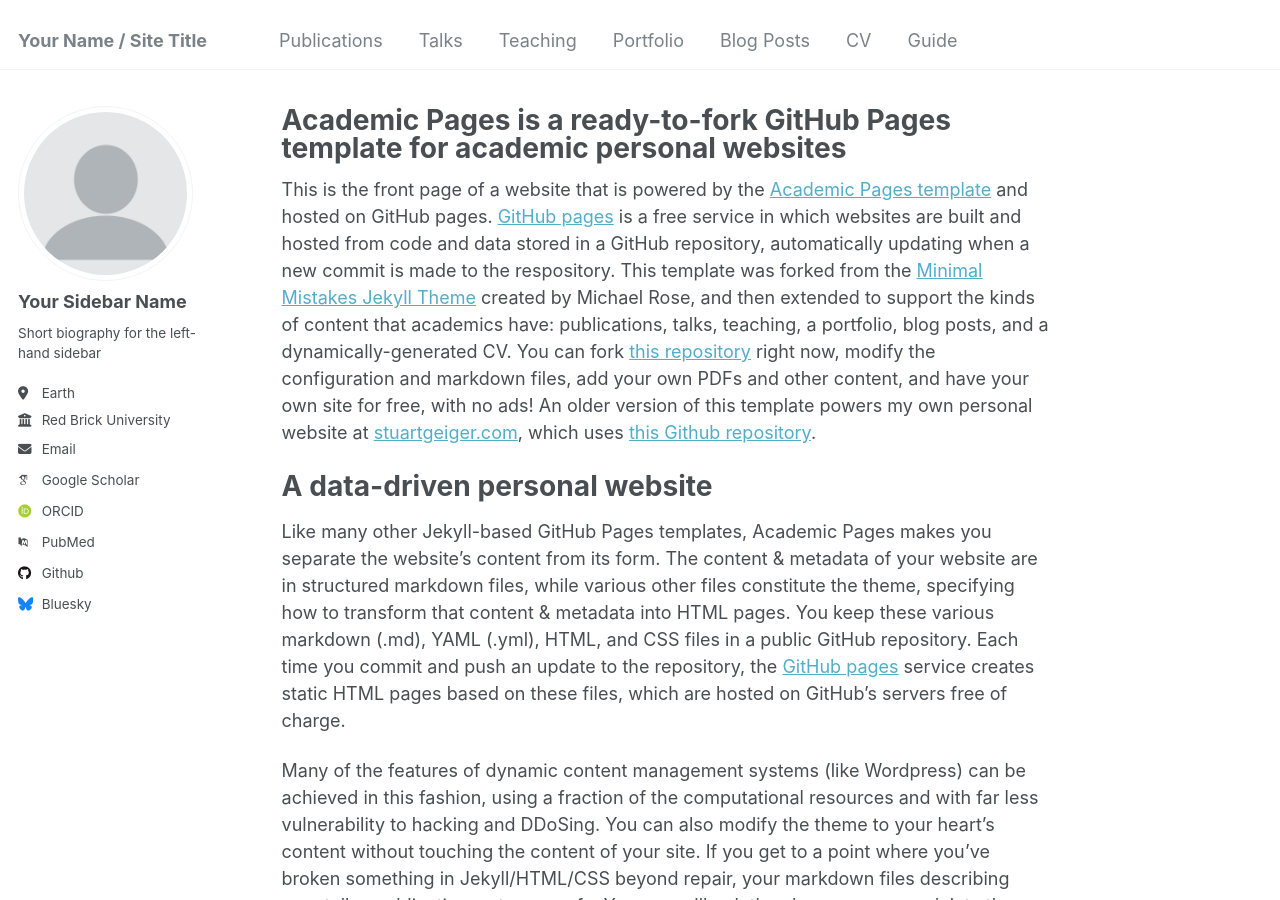
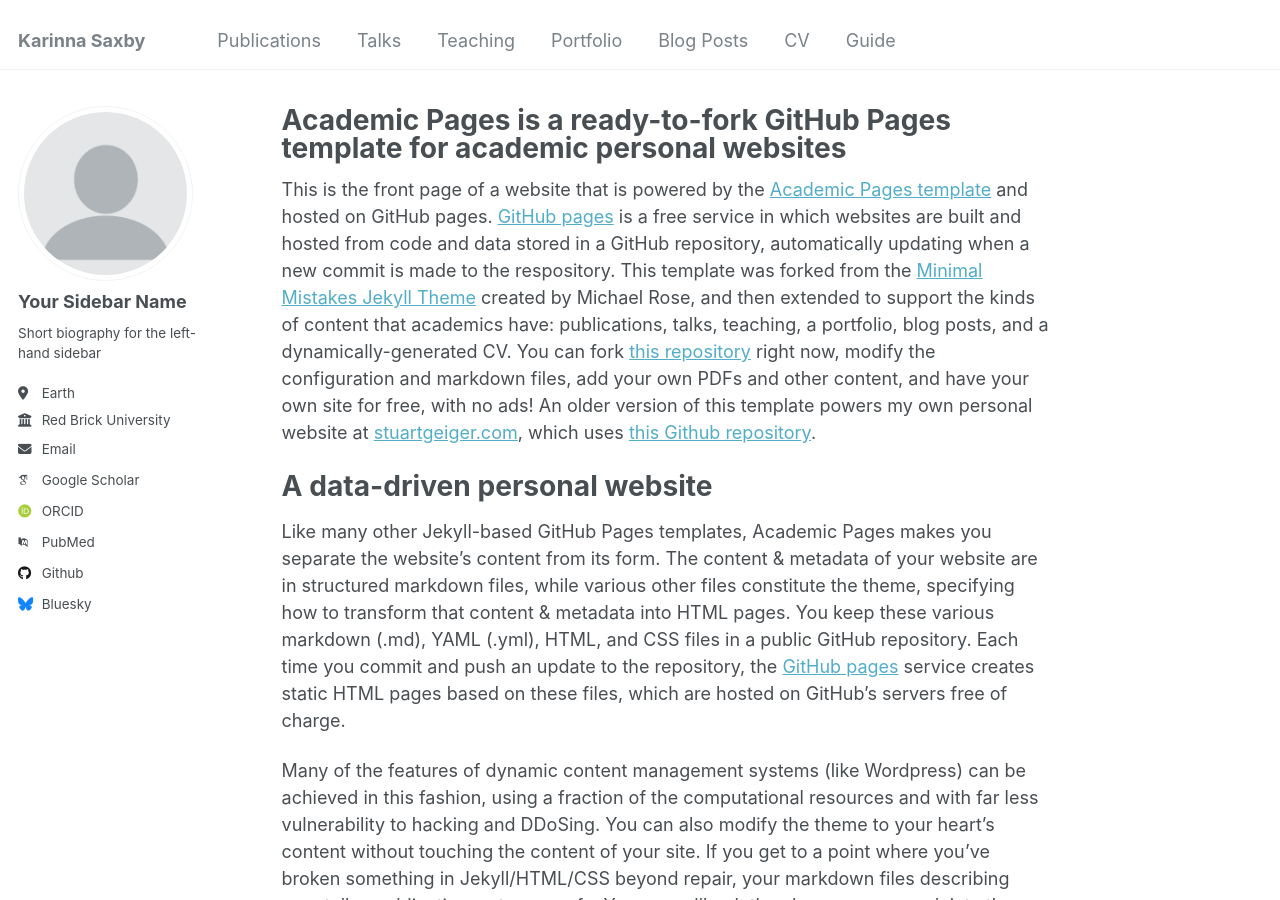
Before and after one commit to ksaxby/karinnasaxby.github.io, a Jekyll site: the page built from _pages/about.md, in a window 1280 px wide and 900 px high. Built offline with Jekyll 4.4.1, drawn with Linux system fonts in a browser that asks for light colours; some web fonts are replaced.

Commit message:
Update _config.yml

```diff
--- a/_config.yml
+++ b/_config.yml
@@ -8,13 +8,13 @@
 
 # Basic Site Settings
 locale                   : "en-US"
-title                    : "Your Name / Site Title"
+title                    : "Karinna Saxby"
 title_separator          : "-"
 name                     : &name "Your Name"
 description              : &description "personal description"
 url                      : https://academicpages.github.io # the base hostname & protocol for your site e.g. "https://mmistakes.github.io"
 baseurl                  : "" # the subpath of your site, e.g. "/blog"
-repository               : "academicpages/academicpages.github.io"
+repository               : "ksaxby/karinnasaxby.github.io"
 
 # Site Author - The following control what appear as part of the author content on the side bar.
 #               If a field is blank the icon and link will not appear, otherwise it will be shown.
```
